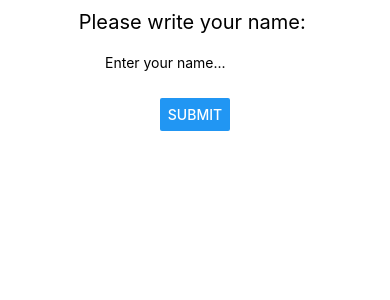
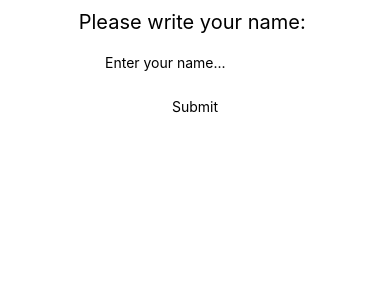
Before and after one commit to Ik3nna/firstApp, a React Native app: screen / in a window 390 px wide. Shown: the top 300 px of the page. Built offline with nearby package versions, Linux system fonts and the light colour scheme.

Commit message:
feat: Alert and Toast message

```diff
--- a/App.js
+++ b/App.js
@@ -1,12 +1,22 @@
 import { StatusBar } from 'expo-status-bar';
 import React, { useState } from "react";
-import { Button, SafeAreaView,StyleSheet, Text, TextInput, View } from 'react-native';
+import { Alert, Button, Pressable, SafeAreaView,StyleSheet, Text, TextInput, ToastAndroid, View } from 'react-native';
 
 export default function App() {
   const [name, setName] = useState("");
   const [submitted, setSubmitted] = useState(false);
   const onPressHandler =()=> {
-    setSubmitted(!submitted);
+    if (name.length > 3) {
+      setSubmitted(!submitted);
+    }
+    else {
+      // Alert.alert("Warning", "The name must be longer than 3 characters", [
+      //   {text: "OK"},
+      //   {text: "Cancel"},
+      //   {text: "Do not show again"}
+      // ], { cancelable: true, })
+      ToastAndroid.show("The name must be at least 3 characters", ToastAndroid.SHORT)
+    }
   }
 
   return (
@@ -21,10 +31,18 @@ export default function App() {
           multiline
           keyboardType="name-phone-pad"
         />
-        <Button
-          title={submitted ? "clear" : 'submit'}
+        <Pressable
           onPress={onPressHandler}
-        />
+          hitSlop={{ top:10, bottom:10, left:10, right:10 }}
+          andriod_ripple={{color: "00f"}}
+          style={({pressed})=> [
+            { backgroundColor: pressed ? "#dddddd" : "00ff00" },
+          ]}
+        >
+          <Text style={styles.tet}>
+            {submitted ? "Clear" : "Submit"}
+          </Text>
+        </Pressable>
         {submitted &&
           <Text style={styles.text}>
             Your are registered as {name}
```
